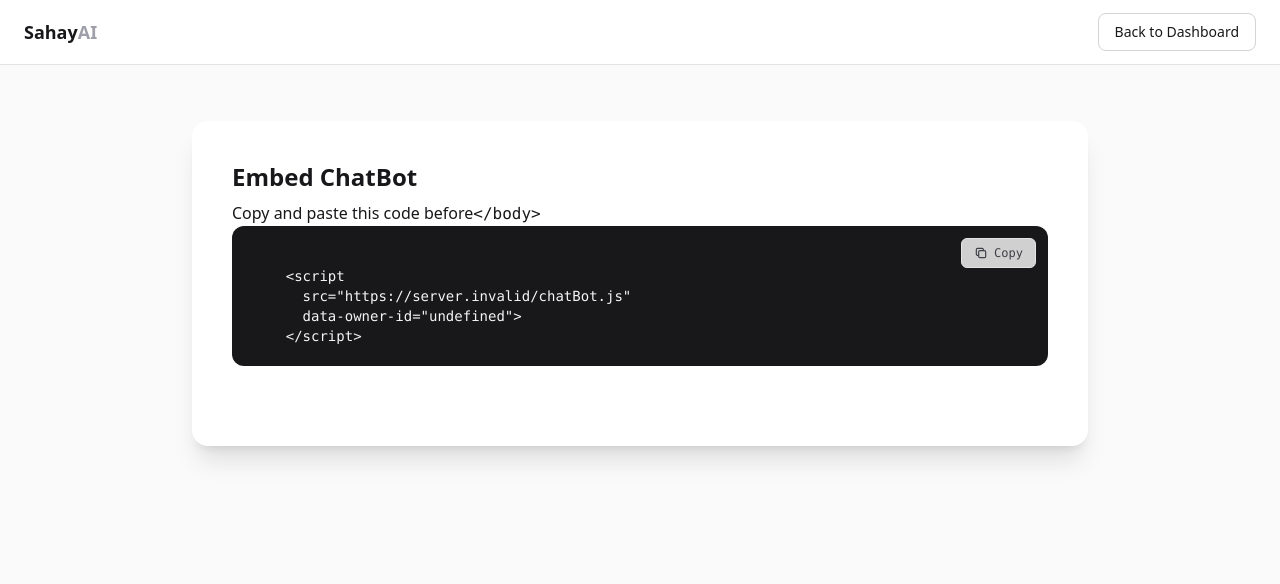
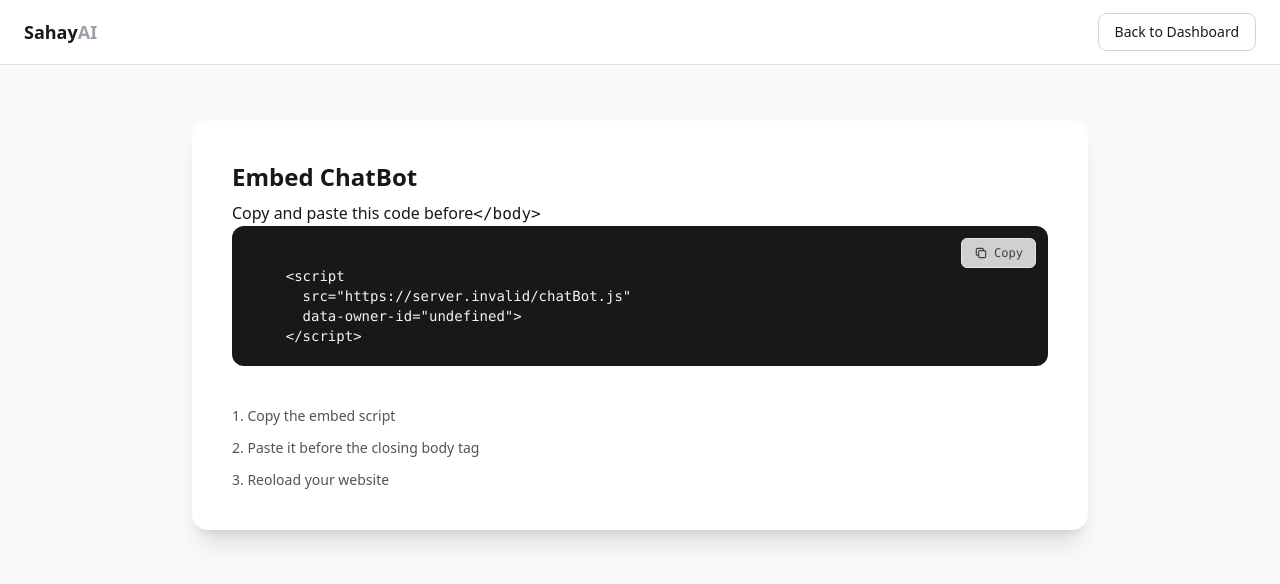
Before and after one commit to vishal290704/Sahay-AI, a Next.js app: page /embed in a window 1280 px wide. Shown: the top 584 px of the page. Built offline with nearby package versions, Linux system fonts and the light colour scheme; no server answers; what @scalekit-sdk/node would draw is missing.

Commit message:
Copy instructions

```diff
--- a/src/components/EmbedClient.tsx
+++ b/src/components/EmbedClient.tsx
@@ -98,6 +98,12 @@ function EmbedClient({ ownerId }: { ownerId: string }) {
   )}
 </button>
             </div>
+
+            <ol className="space-y-3 text-sm text-zinc-600 list-decimal list-inside">
+                <li>Copy the embed script</li>
+                <li>Paste it before the closing body tag</li>
+                <li>Reoload your website</li>
+            </ol>
           </motion.div>
         </div>
       </div>
```
